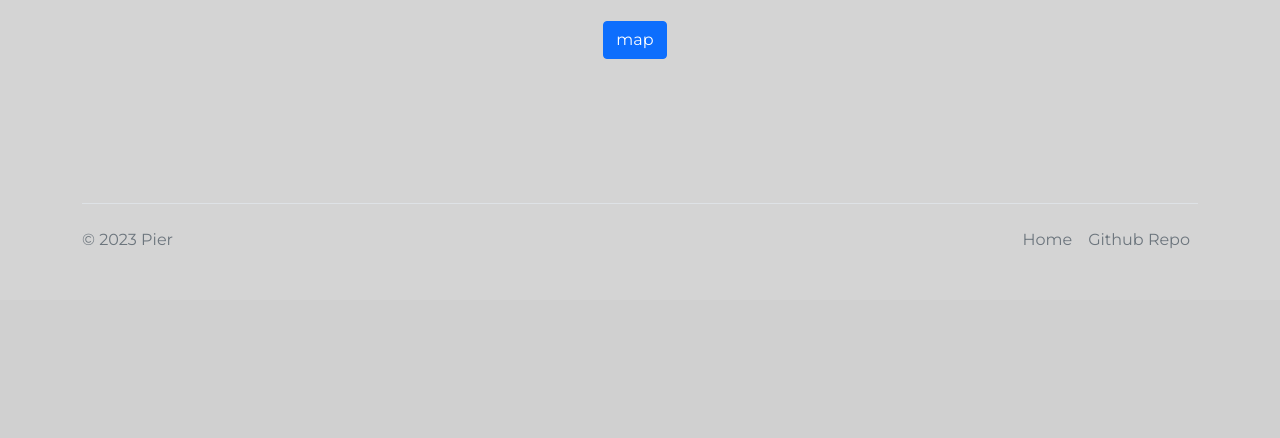
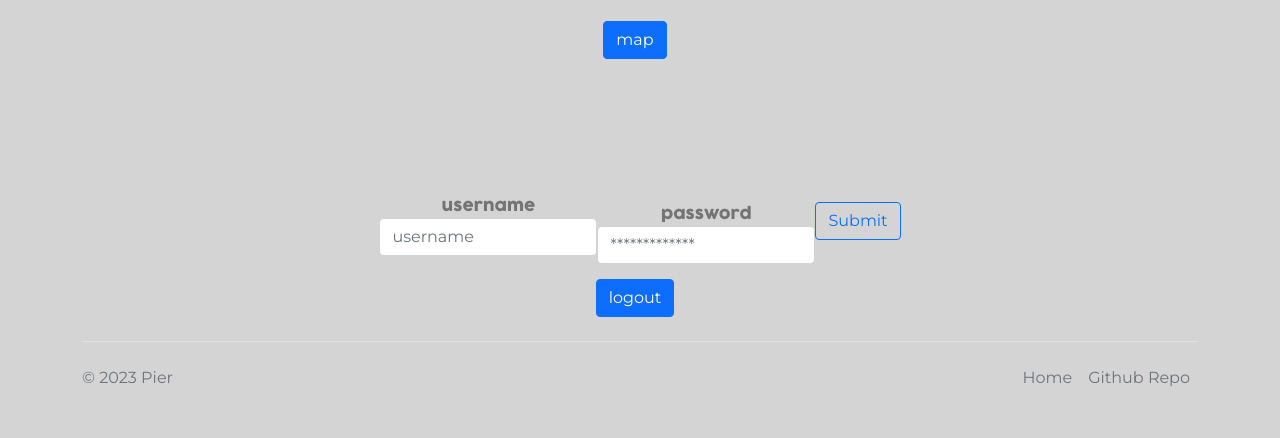
Before and after one commit to joe-pier/cities, a Flask app: template templates/home.html in a window 1280 px wide. Shown: the part 677-1115 px from the top of the page. Before the commit the page ends 925 px from the top, so only its background shows below. Run offline with Flask 3, Linux system fonts and the light colour scheme; the template is opened without the code that fills it: most values are stand-ins (such as "Sample title", 1, 10 or a date in 2020); some web fonts are replaced.

Commit message:
accounts and like

```diff
--- a/app.py
+++ b/app.py
@@ -1,42 +1,72 @@
 from flask import Flask, render_template, jsonify, request, session, redirect
-from database import load_cities_from_db, update_like_dislike, load_city_from_db, load_city_image_from_db,load_lat_long_from_db
+from database import try_login,load_cities_from_db, update_like_dislike, load_city_from_db, load_city_image_from_db,load_lat_long_from_db
 
 app = Flask(__name__)
-
+app.secret_key = "oifnwefnoienbgpwemfpw124nn2135kn4og3n43i"
 @app.route("/")
 def home():
     city = load_city_from_db()
     images = load_city_image_from_db(city['id'])
-    return render_template('home.html', city=city, images = images, enumerate = enumerate)
-
+    return render_template('home.html', city=city, images = images, enumerate = enumerate, session= session)
 
 @app.route("/api/cities")
 def get_list_of_cities():
     cities_list = load_cities_from_db()
     return cities_list
 
-
 @app.route("/update/<int:id>", methods=['POST'])
 def update_like(id):
-    action = request.form['action']
-    if action == "like":
-        update_like_dislike(id, "like")
-    elif action == "dislike":
-        update_like_dislike(id, "dislike")
+    if len(session) != 0:
+        print(session["username"])
+        action = request.form['action']
+        if action == "like":
+            update_like_dislike(id, "like", session["username"])
+        elif action == "dislike":
+            update_like_dislike(id, "dislike", session["username"])
+        return redirect("/")
+    else:
+        return "please login"
+
+@app.route("/map/<int:id>")
+def root(id):
+   markers = load_lat_long_from_db(id)
+   return render_template('map.html', markers=markers)
+
+@app.route("/login", methods = ["POST"])
+def login():
+    user_pswrd = request.form["user_pswrd"]
+    user_name = request.form["user_name"]
+    try_login_bool = try_login(user_name)
+    if try_login_bool:
+        user_db_pswrd = try_login_bool["user_psw"]
+        user_db_name = try_login_bool["user_id"]
+        if (user_name == user_db_name) & (user_pswrd == user_db_pswrd):
+            session["username"] = user_name
+            session["password"] = user_pswrd
+            print("correct login")
+            return redirect("/")
+        else:
+            print("wrong password")
+            return redirect("/")
+    else:
+        print("wrong username")
+        return redirect("/")
+
+@app.route("/logout")
+def logout():
+    if len(list(session.keys())) == 0:
+        return redirect("/")
+    else:
+        try:
+            session.pop("username")
+        except:
+            pass
+        try:
+            session.pop("password")
+        except:
+            pass
     return redirect("/")
 
 
-@app.route("/map/<int:id>")
-def root(id):
-   lat_long = load_lat_long_from_db(id)
-   markers=[
-   {
-   'lat':lat_long["city_lat"],
-   'lon':lat_long["city_long"],
-   'popup':lat_long["city_name"]
-    }
-   ]
-   return render_template('map.html', markers=markers)
-
 if __name__ == "__main__":
     app.run(host="0.0.0.0", debug=True)
--- a/static/css/home.css
+++ b/static/css/home.css
@@ -1,6 +1,6 @@
 @font-face {
     font-family: Cocogoose;
-    src: url('static/Cocogoose.ttf');
+    src: url('Cocogoose.ttf');
 }
 body {
 background-size: cover;
--- a/templates/home.html
+++ b/templates/home.html
@@ -11,6 +11,9 @@
 <body>
 
   {%include 'nav.html'%}
+  {% if session is defined and session|length > 0 %}
+  <div style="text-align: center; margin-top: 20px; font-size: 15px; font-family: Cocogoose;"> Hello {{session["username"]}}! :D</div>
+  {% endif %}
     <div style="position: relative; height: 500px;">
         <div class="card">
           <div class="card-image">
@@ -56,8 +59,32 @@
       <a href="/map/{{city['id']}}" class="btn btn-primary position: absolute; top: 50%;" style="margin-right: 10px;">map</a>
       </div>
   </div>
-  <div> {%include 'footer.html'%} </div>
   <script src="https://cdn.jsdelivr.net/npm/bootstrap@5.0.0-beta3/dist/js/bootstrap.bundle.min.js" integrity="sha384-JEW9xMcG8R+pH31jmWH6WWP0WintQrMb4s7ZOdauHnUtxwoG2vI5DkLtS3qm9Ekf" crossorigin="anonymous"></script>
+  <div><form action="/login" method="post" style="display: flex; justify-content: center; align-items: center;">
+    <div class="col-form-label mb-2" style="text-align: center; display: flex; justify-content: center; align-items: center;">
+      <div>
+        <label for="username" style="font-family: Cocogoose;"> username</label><br>
+        <input type="text" name="user_name" placeholder="username" required class="form-control">
+    </div>
+    <div class="mt-3">
+        <label for="password" style="font-family: Cocogoose;"> password</label><br>
+        <input type="password" required name="user_pswrd" placeholder="*************"
+            class="form-control">
+    </div>
+    <div class="mb-4">
+      <input class="btn btn-outline-primary custom_width" type="submit"
+          style="margin-top: 15px; ">
+  </div>
+    </div>
+
+  </form>
+</div>
+<div style="text-align: center;">
+
+<a href="/logout" class="btn btn-primary position: absolute; top: 50%;" style="margin-right: 10px;">logout</a>
+</div>
+
+<div> {%include 'footer.html'%} </div>
 
 </body>
 
```
Also changed, not shown: database.py (+30 -5 lines), static/Cocogoose.ttf (deleted).
